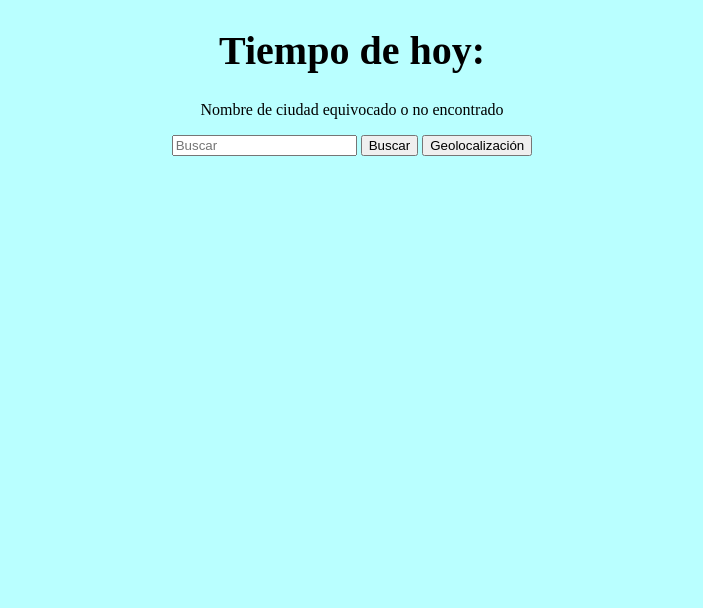
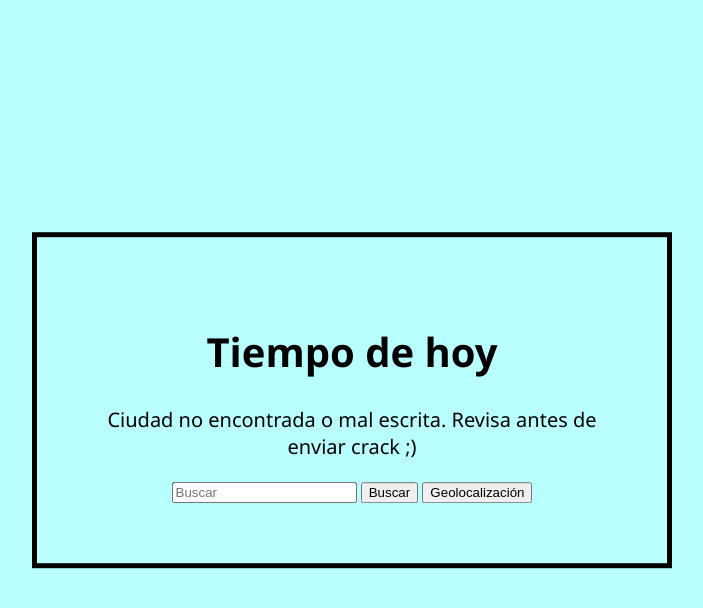
Before and after one commit to Electrum10/Wheather-App-Vanilla-JS, a plain HTML site: page index.html in a window 1280 px wide. Both pictures are taken after a click on the button "Buscar". Shown: the whole page, without its empty margins (288-991 px from the left). Drawn offline with Linux system fonts and the light colour scheme; no server answers.

Commit message:
Todo funciona. Ahora solo falta hacerlo bonito :)

```diff
--- a/app.js
+++ b/app.js
@@ -5,10 +5,11 @@ const Input = document.getElementById("Input");
 const Geo = document.getElementById("Geo");
 const CiudadGeo = document.getElementById("temperatura-nombre");
 const errores = document.getElementById("Error");
+const Pregunta = document.getElementById("Pregunta");
 
 BotonBuscar.addEventListener("click", () => {
   const ciudad = Input.value;
-  const url_ciudad = `https://api.openweathermap.org/data/2.5/weather?q=${ciudad}&appid=0f33901d085922ce186457a1a8080b62&units=metric`;
+  const url_ciudad = `https://api.openweathermap.org/data/2.5/weather?q=${ciudad}&appid=0f33901d085922ce186457a1a8080b62&units=metric&lang=es`;
   fetch(url_ciudad)
     .then((response) => {
       return response.json();
@@ -24,13 +25,16 @@ BotonBuscar.addEventListener("click", () => {
       let loc = data.name;
       CiudadGeo.textContent = loc;
       errores.textContent = ""
+
+      Pregunta.textContent = ""
     })
     .catch((error) => {
       console.log("Nombre de ciudad equivocado o no encontrado");
-      errores.textContent = "Nombre de ciudad equivocado o no encontrado";
+      errores.textContent = "Ciudad no encontrada o mal escrita. Revisa antes de enviar crack ;)";
       temperatura.textContent = "";
       descripción.textContent = "";
       CiudadGeo.textContent = "";
+      Pregunta.textContent = ""
     });
 });
 
@@ -41,7 +45,7 @@ Geo.addEventListener("click", () => {
     longitude = posicion.coords.longitude;
     latitude = posicion.coords.latitude;
 
-    const urlGeolocalización = `https://api.openweathermap.org/data/2.5/weather?lat=${latitude}&lon=${longitude}&appid=0f33901d085922ce186457a1a8080b62`;
+    const urlGeolocalización = `https://api.openweathermap.org/data/2.5/weather?lat=${latitude}&lon=${longitude}&appid=0f33901d085922ce186457a1a8080b62&units=metric&lang=es`;
     fetch(urlGeolocalización)
       .then((respuesta) => {
         return respuesta.json();
@@ -59,10 +63,12 @@ Geo.addEventListener("click", () => {
 
         let loc = data.name;
         CiudadGeo.textContent = loc;
+        Pregunta.textContent = ""
       })
       .catch((error) => {
-        console.log("Nombre de ciudad equivocado o no encontrado");
-        error.textContent = "Error"
+        console.log("Ciudad no encontrada o mal escrita. Revisa antes de enviar crack ;)");
+        error.textContent = "GPS desactivado o no encontrado. Intenta estar en un sitio visible para los satelites crack ;)"
+        Pregunta.textContent = ""
       });
   });
 });
--- a/index.html
+++ b/index.html
@@ -8,14 +8,17 @@
   </head>
 
   <body>
-    <h1>Tiempo de hoy:</h1>
+    <div class="cuerpo">
+    <h1>Tiempo de hoy</h1>
     <p id="temperatura-nombre"></p>
     <p id="temperatura-valor"></p>
     <p id="temperatura-descripción"></p>
     <p id="Error"></p>
+    <p id="Pregunta">Introduzca una ciudad:</p>
     <input type="text" placeholder="Buscar" id="Input">
     <button id="Buscar">Buscar</button>
     <button id="Geo">Geolocalización</button>
+  </div>
     <script src="/app.js"></script>
   </body>
 </html>
--- a/style.css
+++ b/style.css
@@ -1,8 +1,22 @@
 body {
     background: rgb(185, 255, 255);
     text-align: center;
+    font-family: 'Segoe UI', Tahoma, Geneva, Verdana, sans-serif;
 }
 
 h1 {
     font-size: 40px;
 }
+
+p {
+    font-size: 20px;
+}
+
+.cuerpo {
+    border: 5px solid black;
+    position: absolute;
+    top: 50%;
+    left: 50%;
+    transform: translate(-50%, -50%);
+    padding: 60px;
+}
```
